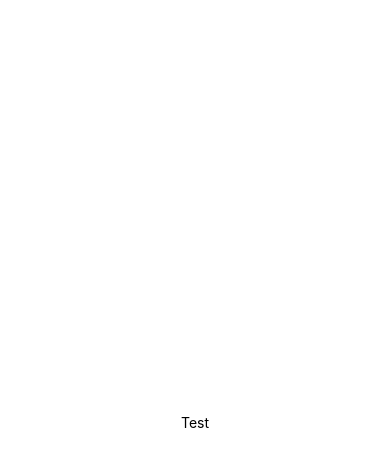
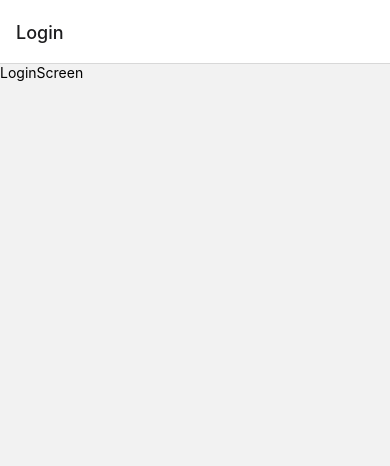
Before and after one commit to erenavar/meditation-app, a React Native app: screen / in a window 390 px wide. Shown: the top 466 px of the page. Built offline with nearby package versions, Linux system fonts and the light colour scheme.

Commit message:
install native stack navigation

```diff
--- a/App.tsx
+++ b/App.tsx
@@ -1,20 +1,5 @@
-import { StatusBar } from "expo-status-bar";
-import { StyleSheet, Text, View } from "react-native";
+import MainNavigation from "./src/navigation/MainNavigation";
 
 export default function App() {
-  return (
-    <View style={styles.container}>
-      <Text>Test</Text>
-      <StatusBar style="auto" />
-    </View>
-  );
+  return <MainNavigation />;
 }
-
-const styles = StyleSheet.create({
-  container: {
-    flex: 1,
-    backgroundColor: "#fff",
-    alignItems: "center",
-    justifyContent: "center",
-  },
-});
--- a/package.json
+++ b/package.json
@@ -10,6 +10,7 @@
   },
   "dependencies": {
     "@react-navigation/native": "^6.1.18",
+    "@react-navigation/native-stack": "^6.11.0",
     "@react-navigation/stack": "^6.4.1",
     "expo": "~51.0.14",
     "expo-status-bar": "~1.12.1",
--- a/src/navigation/MainNavigation.tsx
+++ b/src/navigation/MainNavigation.tsx
@@ -1,8 +1,8 @@
 import { NavigationContainer } from "@react-navigation/native";
-import { createStackNavigator } from "@react-navigation/stack";
+import { createNativeStackNavigator } from "@react-navigation/native-stack";
 import LoginScreen from "../screens/LoginScreen";
 
-const Stack = createStackNavigator();
+const Stack = createNativeStackNavigator();
 
 function MainNavigation() {
   return (
```
Also changed, not shown: 2 other files (tests, documents, lock files or other folders).
